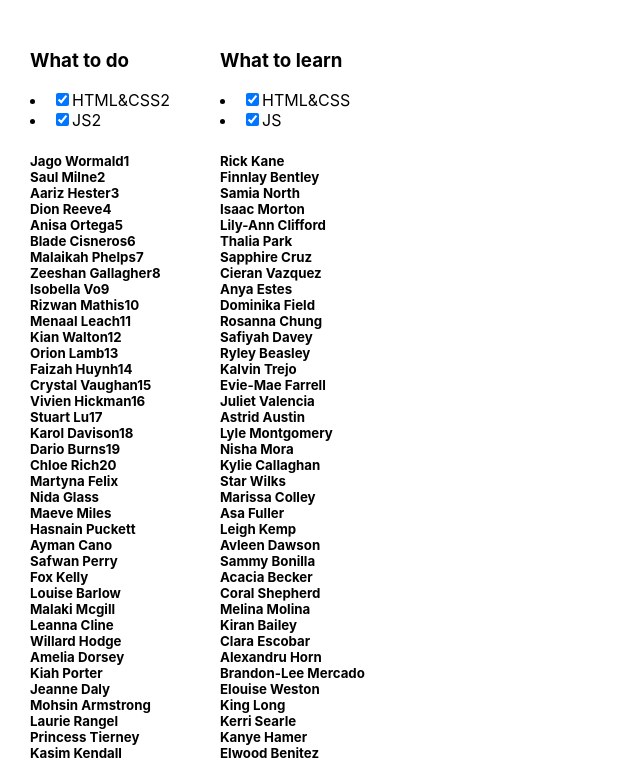
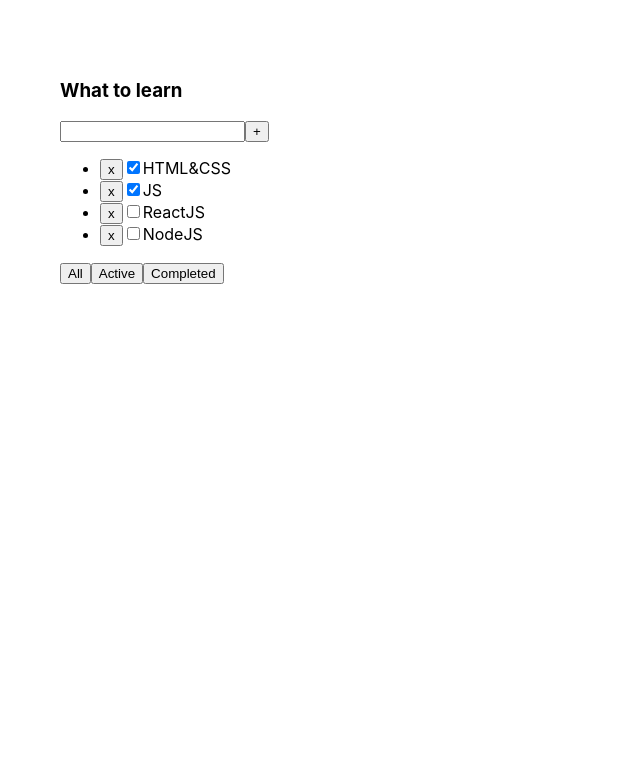
Before and after one commit to AndreyZaytsev90/New-td, a React (Create React App) app in the folder new-td/: page / in a window 1280 px wide. Shown: the top 761 px of the page, without its empty margins (0-640 px from the left). Built offline with nearby package versions, Linux system fonts and the light colour scheme.

Commit message:
Update file

```diff
--- a/new-td/src/App.css
+++ b/new-td/src/App.css
@@ -1,4 +1,3 @@
-
 .App {
   padding: 30px;
   display: flex;
@@ -7,19 +6,3 @@
 .App > div {
   margin-right: 50px;
 }
-
-.error {
-  border: red 1px solid;
-}
-
-.error-message {
-  color: red;
-}
-
-.active-filter {
-  background-color: aquamarine;
-}
-
-.is-done {
-  opacity: 0.5;
-}
--- a/new-td/src/App.tsx
+++ b/new-td/src/App.tsx
@@ -1,314 +1,32 @@
-import React from 'react';
+import React, {useState} from 'react';
 import './App.css';
-import {Tasks} from "./Tasks";
-
-
-// Hi Guys!
-// Let's reinforce our current session!
-// -You have 2 arrays. You should create a new component TASKS, where you will render these arrays.
-// -Don't forget to assign types to our data.
+import {TasksPropsType, Todolist} from "./Todolist";
 
 
 function App() {
-    const data1 = {
-        title: "What to do",
-        tasks: [
-            {taskId: 1, title: "HTML&CSS2", isDone: true},
-            {taskId: 2, title: "JS2", isDone: true}
-        ],
-        students: [
-            'Jago Wormald1',
-            'Saul Milne2',
-            'Aariz Hester3',
-            'Dion Reeve4',
-            'Anisa Ortega5',
-            'Blade Cisneros6',
-            'Malaikah Phelps7',
-            'Zeeshan Gallagher8',
-            'Isobella Vo9',
-            'Rizwan Mathis10',
-            'Menaal Leach11',
-            'Kian Walton12',
-            'Orion Lamb13',
-            'Faizah Huynh14',
-            'Crystal Vaughan15',
-            'Vivien Hickman16',
-            'Stuart Lu17',
-            'Karol Davison18',
-            'Dario Burns19',
-            'Chloe Rich20',
-            'Martyna Felix',
-            'Nida Glass',
-            'Maeve Miles',
-            'Hasnain Puckett',
-            'Ayman Cano',
-            'Safwan Perry',
-            'Fox Kelly',
-            'Louise Barlow',
-            'Malaki Mcgill',
-            'Leanna Cline',
-            'Willard Hodge',
-            'Amelia Dorsey',
-            'Kiah Porter',
-            'Jeanne Daly',
-            'Mohsin Armstrong',
-            'Laurie Rangel',
-            'Princess Tierney',
-            'Kasim Kendall',
-            'Darryl Cope',
-            'Elysha Ray',
-            'Liyana Harris',
-            'Kashif Blackburn',
-            'Atif Zimmerman',
-            'Sila Hartley',
-            'Ralphie Hebert',
-        ]
-    }
-    const data2 = {
-        title: "What to learn",
-        tasks: [
-            {taskId: 1, title: "HTML&CSS", isDone: true},
-            {taskId: 2, title: "JS", isDone: true}
-        ],
-        students: [
-            'Rick Kane',
-            'Finnlay Bentley',
-            'Samia North',
-            'Isaac Morton',
-            'Lily-Ann Clifford',
-            'Thalia Park',
-            'Sapphire Cruz',
-            'Cieran Vazquez',
-            'Anya Estes',
-            'Dominika Field',
-            'Rosanna Chung',
-            'Safiyah Davey',
-            'Ryley Beasley',
-            'Kalvin Trejo',
-            'Evie-Mae Farrell',
-            'Juliet Valencia',
-            'Astrid Austin',
-            'Lyle Montgomery',
-            'Nisha Mora',
-            'Kylie Callaghan',
-            'Star Wilks',
-            'Marissa Colley',
-            'Asa Fuller',
-            'Leigh Kemp',
-            'Avleen Dawson',
-            'Sammy Bonilla',
-            'Acacia Becker',
-            'Coral Shepherd',
-            'Melina Molina',
-            'Kiran Bailey',
-            'Clara Escobar',
-            'Alexandru Horn',
-            'Brandon-Lee Mercado',
-            'Elouise Weston',
-            'King Long',
-            'Kerri Searle',
-            'Kanye Hamer',
-            'Elwood Benitez',
-            'Mikail Whitaker',
-            'Bobby Hardy',
-            'Talha Ferry',
-            'Priscilla Landry',
-            'Olivia-Grace Cain',
-            'Kiaan Wallace',
-            'Wesley Padilla90',
-            'Ella-Grace Wooten91',
-            'Kaif Molloy92',
-            'Kamal Broadhurst93',
-            'Bianca Ferrell94',
-            'Micheal Talbot95',
-        ]
+
+    const title = "What to learn"
+
+    const [task, setTask] = useState<Array<TasksPropsType>>([
+        {id: 1, title: "HTML&CSS", isDone: true},
+        {id: 2, title: "JS", isDone: true},
+        {id: 3, title: "ReactJS", isDone: false},
+        {id: 4, title: "NodeJS", isDone: false},
+    ])
+
+    const removeTask = (taskID: number) => {
+        setTask(task.filter(t => t.id !== taskID))
     }
 
     return (
-        <div className="App">
-            <Tasks title={data1.title} tasks={data1.tasks} students={data1.students}/>
-            <Tasks title={data2.title} tasks={data2.tasks} students={data2.students}/>
+        <div className='App'>
+            <Todolist
+                title={title}
+                tasks={task}
+                removeTask={removeTask}
+            />
         </div>
-    );
+    )
 }
 
-export default App;
-
-
-//--------------------------------------------------------------
-// import React from 'react';
-// import './App.css';
-// import {Tasks} from "./Tasks";
-//
-// export type DataType = {
-//     title: string
-//     tasks: Array<TasksType>
-//     students: Array<string>
-// }
-// export type TasksType = {
-//     taskId: number
-//     title: string
-//     isDone: boolean
-// }
-//
-//
-// function App() {
-//     const data1= {
-//         title: "What to do",
-//         tasks: [
-//             {taskId: 1, title: "HTML&CSS2", isDone: true},
-//             {taskId: 2, title: "JS2", isDone: true}
-//         ],
-//         students: [
-//             'Jago Wormald1',
-//             'Saul Milne2',
-//             'Aariz Hester3',
-//             'Dion Reeve4',
-//             'Anisa Ortega5',
-//             'Blade Cisneros6',
-//             'Malaikah Phelps7',
-//             'Zeeshan Gallagher8',
-//             'Isobella Vo9',
-//             'Rizwan Mathis10',
-//             'Menaal Leach11',
-//             'Kian Walton12',
-//             'Orion Lamb13',
-//             'Faizah Huynh14',
-//             'Crystal Vaughan15',
-//             'Vivien Hickman16',
-//             'Stuart Lu17',
-//             'Karol Davison18',
-//             'Dario Burns19',
-//             'Chloe Rich20',
-//             'Martyna Felix',
-//             'Nida Glass',
-//             'Maeve Miles',
-//             'Hasnain Puckett',
-//             'Ayman Cano',
-//             'Safwan Perry',
-//             'Fox Kelly',
-//             'Louise Barlow',
-//             'Malaki Mcgill',
-//             'Leanna Cline',
-//             'Willard Hodge',
-//             'Amelia Dorsey',
-//             'Kiah Porter',
-//             'Jeanne Daly',
-//             'Mohsin Armstrong',
-//             'Laurie Rangel',
-//             'Princess Tierney',
-//             'Kasim Kendall',
-//             'Darryl Cope',
-//             'Elysha Ray',
-//             'Liyana Harris',
-//             'Kashif Blackburn',
-//             'Atif Zimmerman',
-//             'Sila Hartley',
-//             'Ralphie Hebert',
-//         ]
-//     }
-//     const data2 = {
-//         title: "What to learn",
-//         tasks: [
-//             {taskId: 1, title: "HTML&CSS", isDone: true},
-//             {taskId: 2, title: "JS", isDone: true}
-//         ],
-//         students: [
-//             'Rick Kane',
-//             'Finnlay Bentley',
-//             'Samia North',
-//             'Isaac Morton',
-//             'Lily-Ann Clifford',
-//             'Thalia Park',
-//             'Sapphire Cruz',
-//             'Cieran Vazquez',
-//             'Anya Estes',
-//             'Dominika Field',
-//             'Rosanna Chung',
-//             'Safiyah Davey',
-//             'Ryley Beasley',
-//             'Kalvin Trejo',
-//             'Evie-Mae Farrell',
-//             'Juliet Valencia',
-//             'Astrid Austin',
-//             'Lyle Montgomery',
-//             'Nisha Mora',
-//             'Kylie Callaghan',
-//             'Star Wilks',
-//             'Marissa Colley',
-//             'Asa Fuller',
-//             'Leigh Kemp',
-//             'Avleen Dawson',
-//             'Sammy Bonilla',
-//             'Acacia Becker',
-//             'Coral Shepherd',
-//             'Melina Molina',
-//             'Kiran Bailey',
-//             'Clara Escobar',
-//             'Alexandru Horn',
-//             'Brandon-Lee Mercado',
-//             'Elouise Weston',
-//             'King Long',
-//             'Kerri Searle',
-//             'Kanye Hamer',
-//             'Elwood Benitez',
-//             'Mikail Whitaker',
-//             'Bobby Hardy',
-//             'Talha Ferry',
-//             'Priscilla Landry',
-//             'Olivia-Grace Cain',
-//             'Kiaan Wallace',
-//             'Wesley Padilla90',
-//             'Ella-Grace Wooten91',
-//             'Kaif Molloy92',
-//             'Kamal Broadhurst93',
-//             'Bianca Ferrell94',
-//             'Micheal Talbot95',
-//         ]
-//     }
-//
-//     return (
-//         <div className="App">
-//             <Tasks data={data1}/>
-//             <Tasks data={data2}/>
-//         </div>
-//     );
-// }
-//
-// export default App;
-
-// import React from 'react';
-// import {DataType} from "./App";
-//
-// type  TasksPropsType = {
-//     data: DataType
-// }
-//
-// export const Tasks = (props: TasksPropsType) => {
-//     return (
-//         <div>
-//             <h1>{props.data.title}</h1>
-//             <ul>
-//                 {props.data.tasks.map(el => {
-//                     return (
-//                         <li>
-//                             <span>{el.taskId}</span>
-//                             <span>{el.title}</span>
-//                             <span>{el.isDone}</span>
-//                         </li>
-//                     )
-//                 })}
-//             </ul>
-//
-//             <ul>
-//                 {props.data.students.map(el => {
-//                     return (
-//                         <li>{el}</li>
-//                     )
-//                 })}
-//             </ul>
-//         </div>
-//     );
-// };
-
-//--------------------------------------------------------------
+export default App
--- a/new-td/src/Tasks.tsx
+++ /dev/null
@@ -1,23 +0,0 @@
-import React from 'react';
-
-
-type TasksPropsType = {
-    title: string
-    tasks: Array<TaskType>
-    students: Array<string>
-}
-
-type TaskType = {
-    taskId: number
-    title: string
-    isDone: boolean
-}
-export const Tasks = (props: TasksPropsType) => {
-    return (
-        <div>
-            <h3>{props.title}</h3>
-            <div>{props.tasks.map((el) => <li><input type="checkbox" checked={el.isDone}/>{el.title}</li>)}</div>
-            <h5>{props.students.map((st)=> <div>{st}</div>)}</h5>
-        </div>
-    );
-};
--- a/new-td/src/Todolist.tsx
+++ b/new-td/src/Todolist.tsx
@@ -1,11 +1,12 @@
 import React from 'react';
 
-type TodolistPropsType = {
+export type TodolistPropsType = {
     title: string
     tasks: Array<TasksPropsType>
+    removeTask: (taskID: number) => void
 }
 
-type TasksPropsType = {
+export type TasksPropsType = {
     id: number
     title: string
     isDone: boolean
@@ -21,7 +22,14 @@ export const Todolist = (props: TodolistPropsType) => {
                     <button>+</button>
                 </div>
                 <ul>
-                    {props.tasks.map((el) => <li><input type="checkbox" checked={el.isDone}/><span>{el.title}</span></li>)}
+                    {props.tasks.map((el) =>
+                        <li key={el.id}>
+                            <button onClick={() =>
+                                props.removeTask(el.id)}>x</button>
+                            <input type="checkbox" checked={el.isDone}/>
+                            <span>{el.title}</span>
+                        </li>)
+                    }
                 </ul>
                 <div>
                     <button>All</button>
--- a/new-td/src/index.tsx
+++ b/new-td/src/index.tsx
@@ -1,14 +1,19 @@
 import React from 'react';
+import ReactDOM from 'react-dom/client';
 import './index.css';
-import App from './App';
-import * as serviceWorker from './serviceWorker';
-import { createRoot } from 'react-dom/client';
+import App from "./App";
 
-const container  = document.getElementById('root') as HTMLElement
-const root = createRoot(container);
-root.render(<App />);
 
-// If you want your app to work offline and load faster, you can change
-// unregister() to register() below. Note this comes with some pitfalls.
-// Learn more about service workers: https://bit.ly/CRA-PWA
-serviceWorker.unregister();
+
+const root = ReactDOM.createRoot(
+  document.getElementById('root') as HTMLElement
+);
+root.render(
+  <React.StrictMode>
+    <App />
+  </React.StrictMode>
+);
+
+// If you want to start measuring performance in your app, pass a function
+// to log results (for example: reportWebVitals(console.log))
+// or send to an analytics endpoint. Learn more: https://bit.ly/CRA-vitals
```
Also changed, not shown: new-td/package.json (+7 -7 lines), 1 other file (tests, documents, lock files or other folders).
